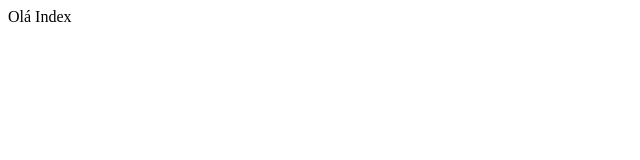
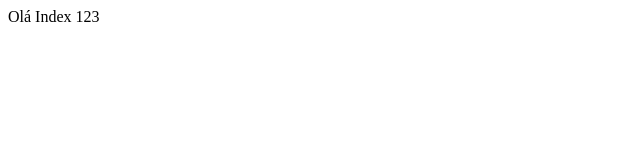
Before and after one commit to trezecete/agaya, a plain HTML site: page index.html in a window 1280 px wide. Shown: the full height of the page, 0-640 px from the left. Drawn offline with Linux system fonts and the light colour scheme.

Commit message:
Update index.html

```diff
--- a/index.html
+++ b/index.html
@@ -3,6 +3,6 @@
 
     </head>
     <body>
-        <p> Olá Index</p>
+        <p> Olá Index 123</p>
     </body>
 </html>
```
